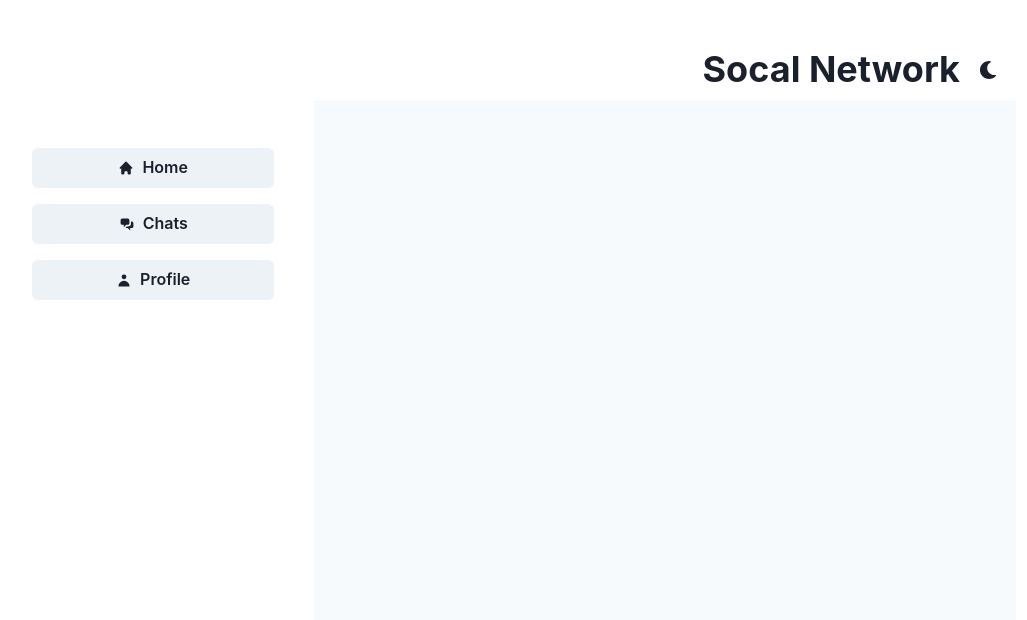
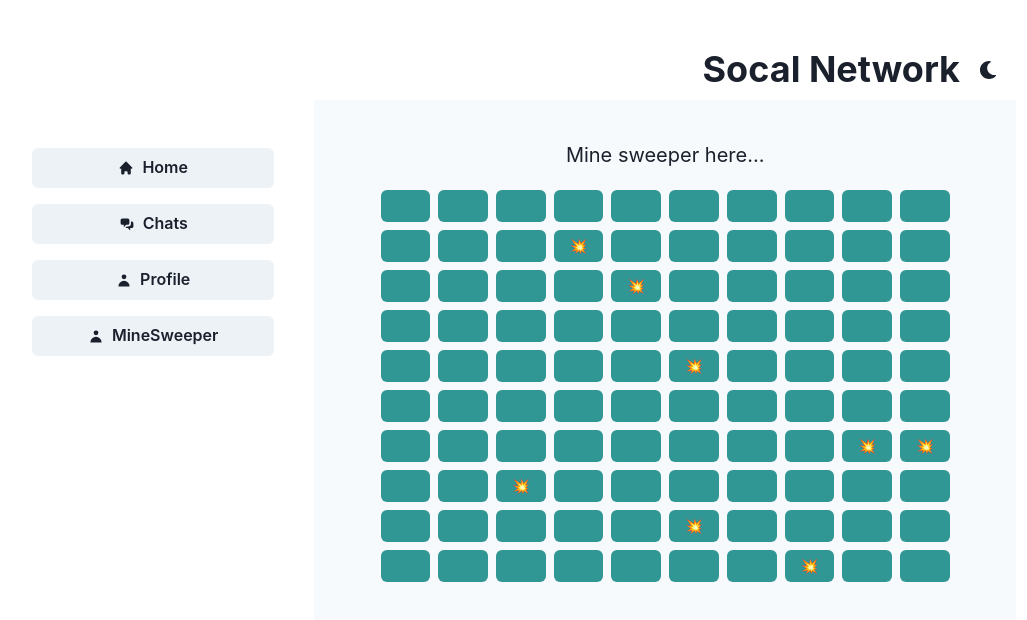
Before and after one commit to esilyaev/social-network2new, a React (Create React App) app: page /minesweeper in a window 1280 px wide. Shown: the top 620 px of the page, without its empty margins (136-1163 px from the left). Built offline with nearby package versions, Linux system fonts and the light colour scheme.

Commit message:
save last day

```diff
--- a/src/comps/Main.tsx
+++ b/src/comps/Main.tsx
@@ -5,6 +5,7 @@ import { Routes, Route } from 'react-router'
 import Chats from './Chats'
 import Home from './Home'
 import Profile from './Profile'
+import MineSweeper from './MineSweeper'
 
 const Main: React.FC = () => {
   const bg = useColorModeValue('gray.50', 'green.700')
@@ -16,6 +17,7 @@ const Main: React.FC = () => {
         <Route index element={<Home />} />
         <Route path="chats" element={<Chats />} />
         <Route path="profile" element={<Profile />} />
+        <Route path="minesweeper" element={<MineSweeper />} />
       </Routes>
 
     </VStack>
--- /dev/null
+++ b/src/comps/MineSweeper.tsx
@@ -0,0 +1,48 @@
+import { Flex } from "@chakra-ui/layout";
+import React, { FC, useState } from "react";
+import Tile from "./MineSweeper/Tile";
+
+export enum TileType {
+  EMPTY,
+  BOMB
+}
+
+const size = 10
+const mineCount = 10
+const minePlaces = Array(mineCount)
+const GameMap: TileType[] = Array(size * size)
+const fillMap = () => {
+  for (let i = 0; i < mineCount; i++) {
+    minePlaces.push(Math.floor(Math.random() * size * size))
+  }
+  for (let index = 0; index < GameMap.length; index++) {
+    if (minePlaces.includes(index)) {
+      GameMap[index] = TileType.BOMB
+    } else {
+      GameMap[index] = TileType.EMPTY
+    }
+
+  }
+}
+
+fillMap()
+
+const GameBoard = GameMap.map((type, index) => <Tile content={type} key={index} />)
+
+
+const MineSweeper: FC = () => {
+  const [showContent, setShowContent] = useState(false)
+  return (
+    <div className="game-container">
+      <div>Mine sweeper here...</div>
+      <Flex color="white" wrap={'wrap'} justify='center' mt={'4'}>
+        {GameBoard}
+      </Flex>
+
+
+    </div>
+
+  )
+}
+
+export default MineSweeper
--- /dev/null
+++ b/src/comps/MineSweeper/Tile.tsx
@@ -0,0 +1,28 @@
+import { Button } from "@chakra-ui/button";
+import React, { FC } from "react";
+import { TileType } from '../MineSweeper'
+
+
+
+interface TileProps {
+  content: TileType
+}
+
+const Tile: FC<TileProps> = ({ content }) => {
+  switch (content) {
+    case TileType.BOMB:
+      return (
+        <Button colorScheme='teal' size='sm' width={'8%'} m={'1'}>
+          💥
+        </Button>
+      )
+    default:
+      return (
+        <Button colorScheme='teal' size='sm' width={'8%'} m={'1'}>
+
+        </Button>
+      )
+  }
+}
+
+export default Tile
--- a/src/comps/SideBar/SideBar.tsx
+++ b/src/comps/SideBar/SideBar.tsx
@@ -18,6 +18,9 @@ const SideBar: React.FC = () => {
       <Button leftIcon={<HiUser />} my={2} onClick={() => navigate('profile')}>
         Profile
       </Button>
+      <Button leftIcon={<HiUser />} my={2} onClick={() => navigate('minesweeper')}>
+        MineSweeper
+      </Button>
     </Flex>
   )
 }
--- a/tsconfig.json
+++ b/tsconfig.json
@@ -1,6 +1,6 @@
 {
   "compilerOptions": {
-    "target": "es5",
+    "target": "es6",
     "lib": [
       "dom",
       "dom.iterable",
```
